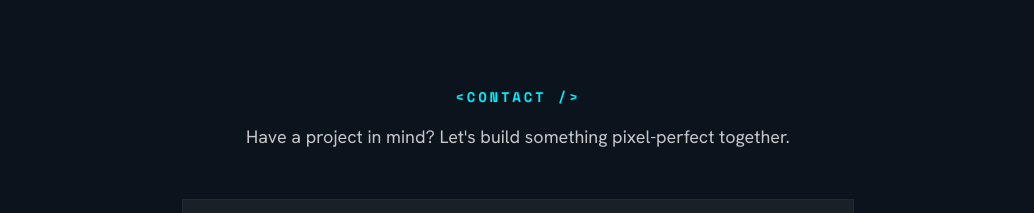
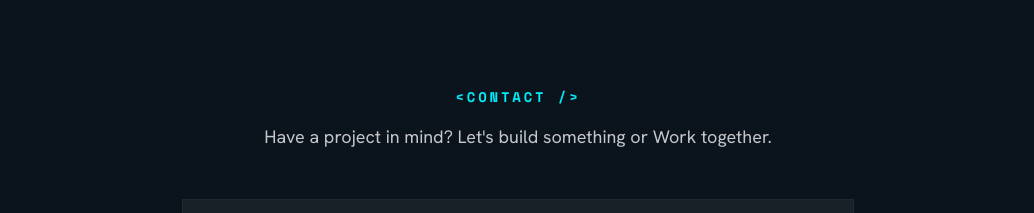
Before and after one commit to andisltn48/myportoguah, a React (Vite) app: page / in a window 1280 px wide. Shown: the part 3960-4173 px from the top of the page, without its empty margins (122-1156 px from the left). Built offline with nearby package versions, Linux system fonts and the light colour scheme.

Commit message:
fix: update wording on contact

```diff
--- a/src/components/Contact.jsx
+++ b/src/components/Contact.jsx
@@ -8,7 +8,7 @@ export default function Contact() {
               &lt;contact /&gt;
             </h2>
             <p className="font-body text-lg text-on-surface-variant">
-              Have a project in mind? Let's build something pixel-perfect together.
+              Have a project in mind? Let's build something or Work together.
             </p>
           </div>
 
```
